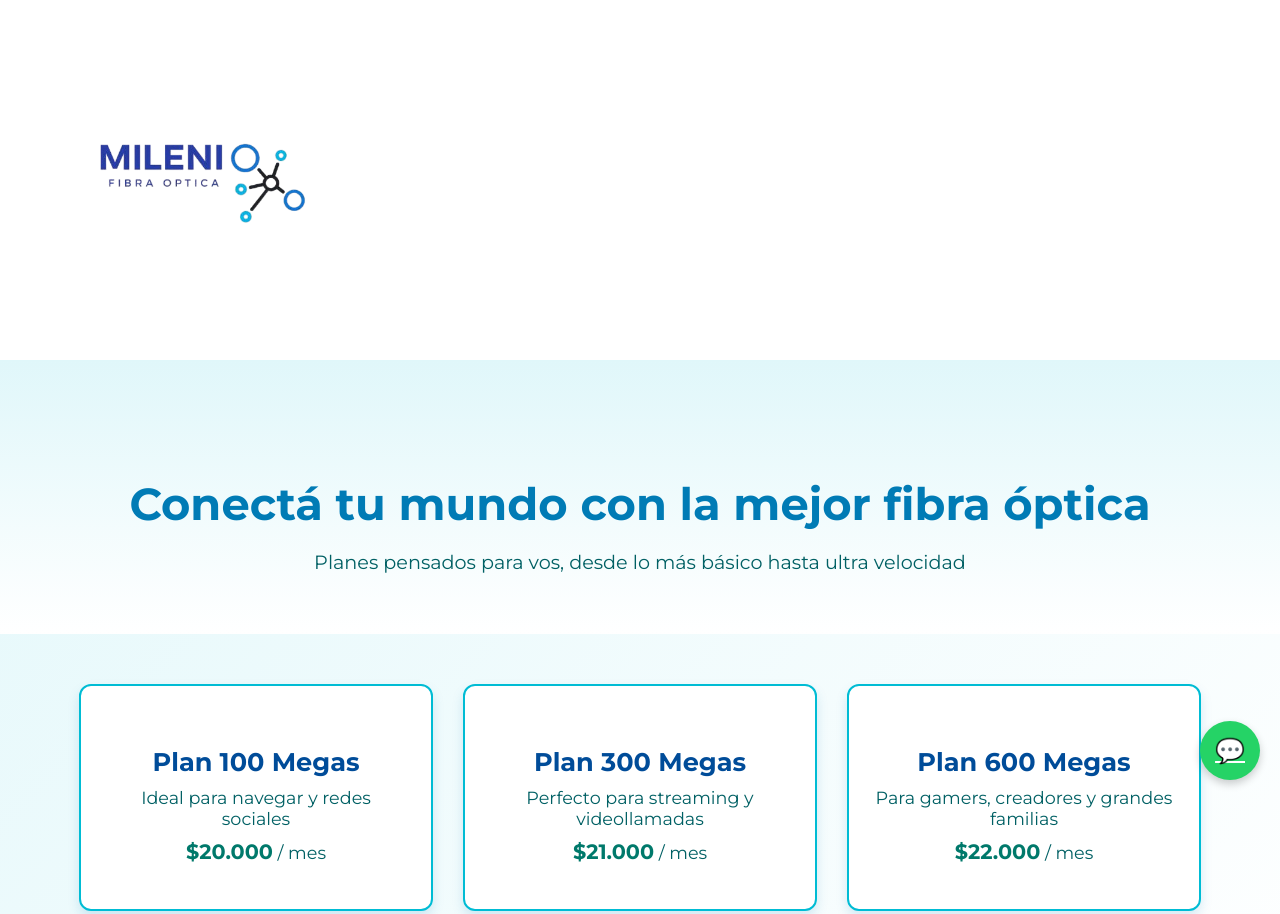
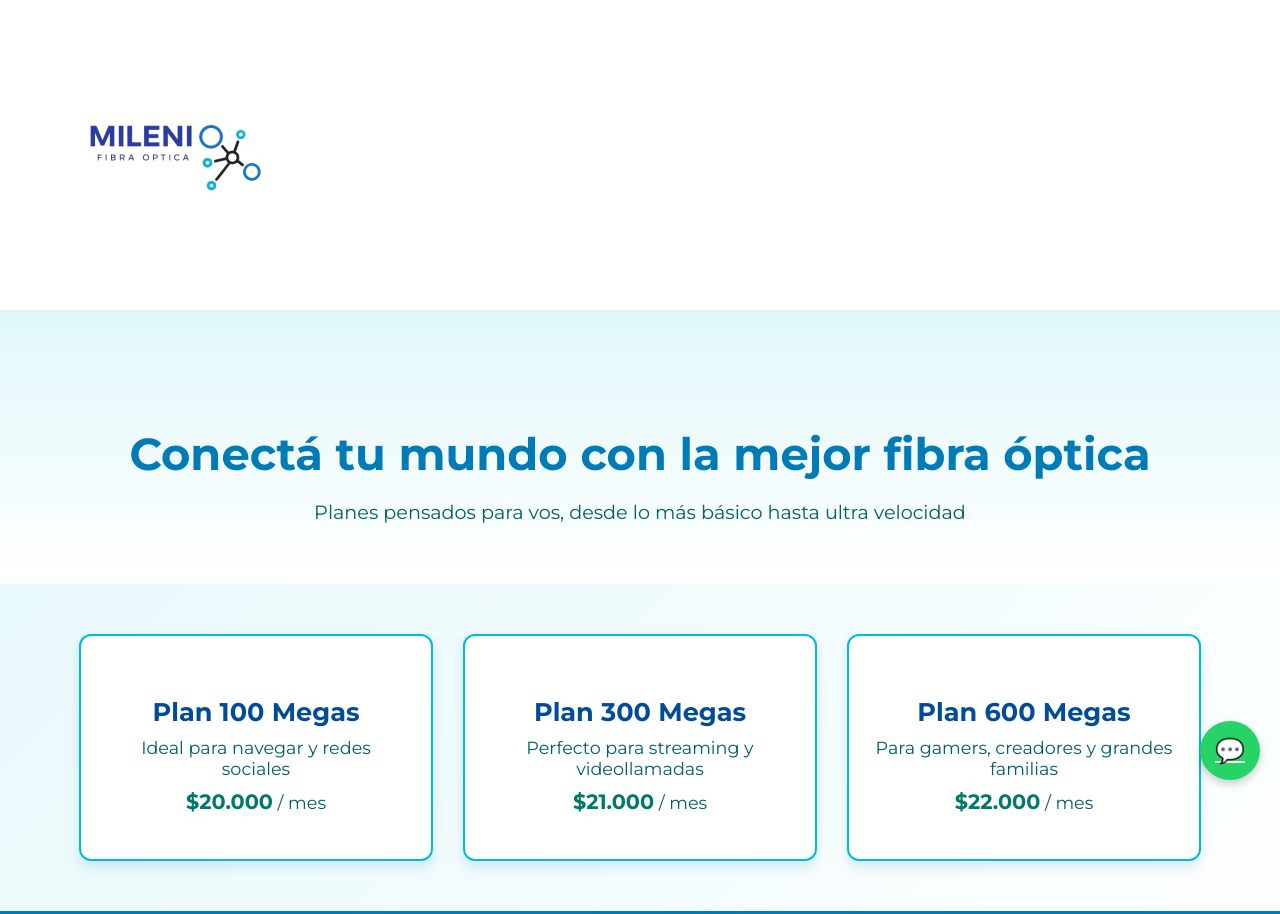
Before and after one commit to ahealy1200/MILENIOWEB, a plain HTML site: page index.html in a window 1280 px wide. Shown: the top 914 px of the page. Drawn offline with Linux system fonts and the light colour scheme.

Commit message:
Update index.html

```diff
--- a/index.html
+++ b/index.html
@@ -24,7 +24,7 @@
     }
 
     header img {
-      height: 300px; /* LOGO AGRANDADO */
+      height: 250px; /* LOGO AGRANDADO */
     }
 
     .hero {
```
